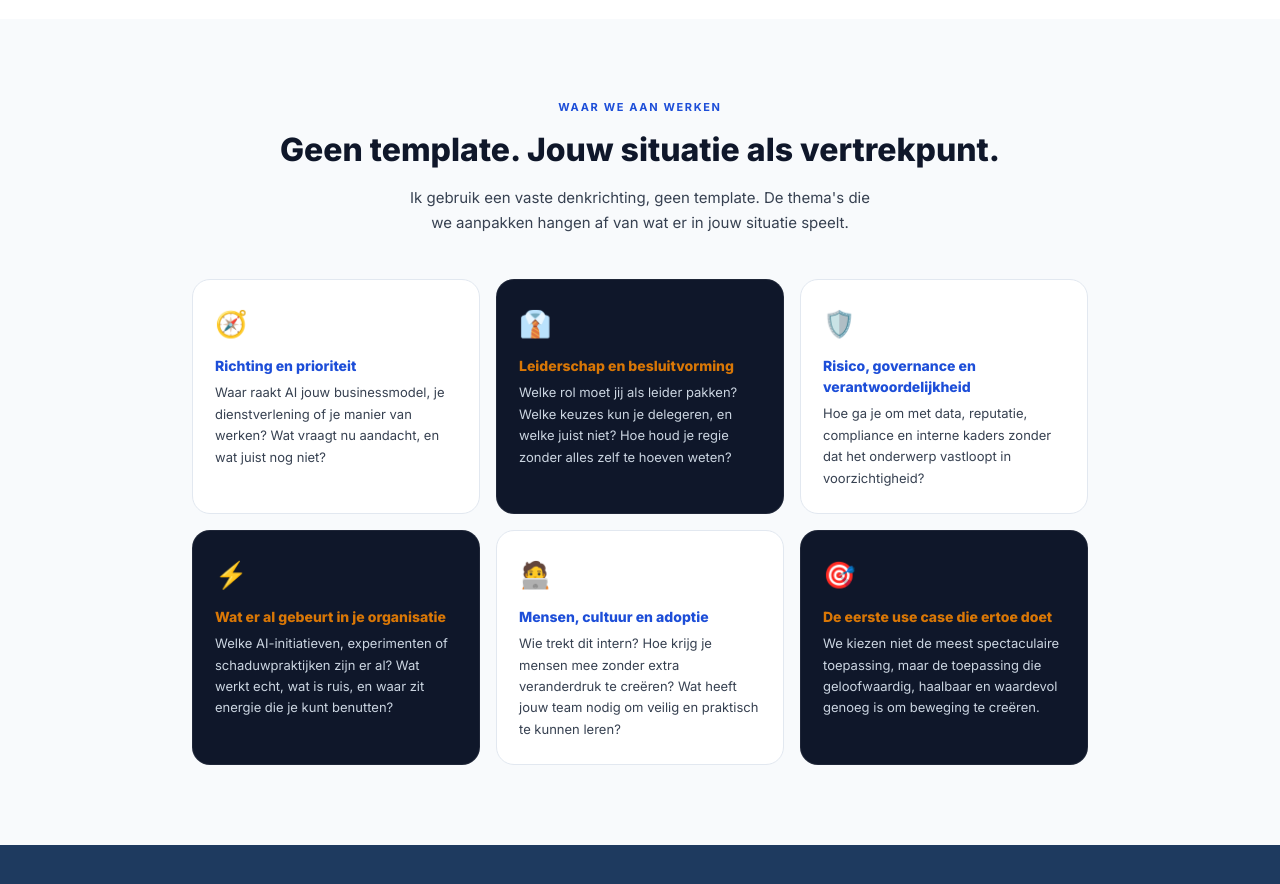
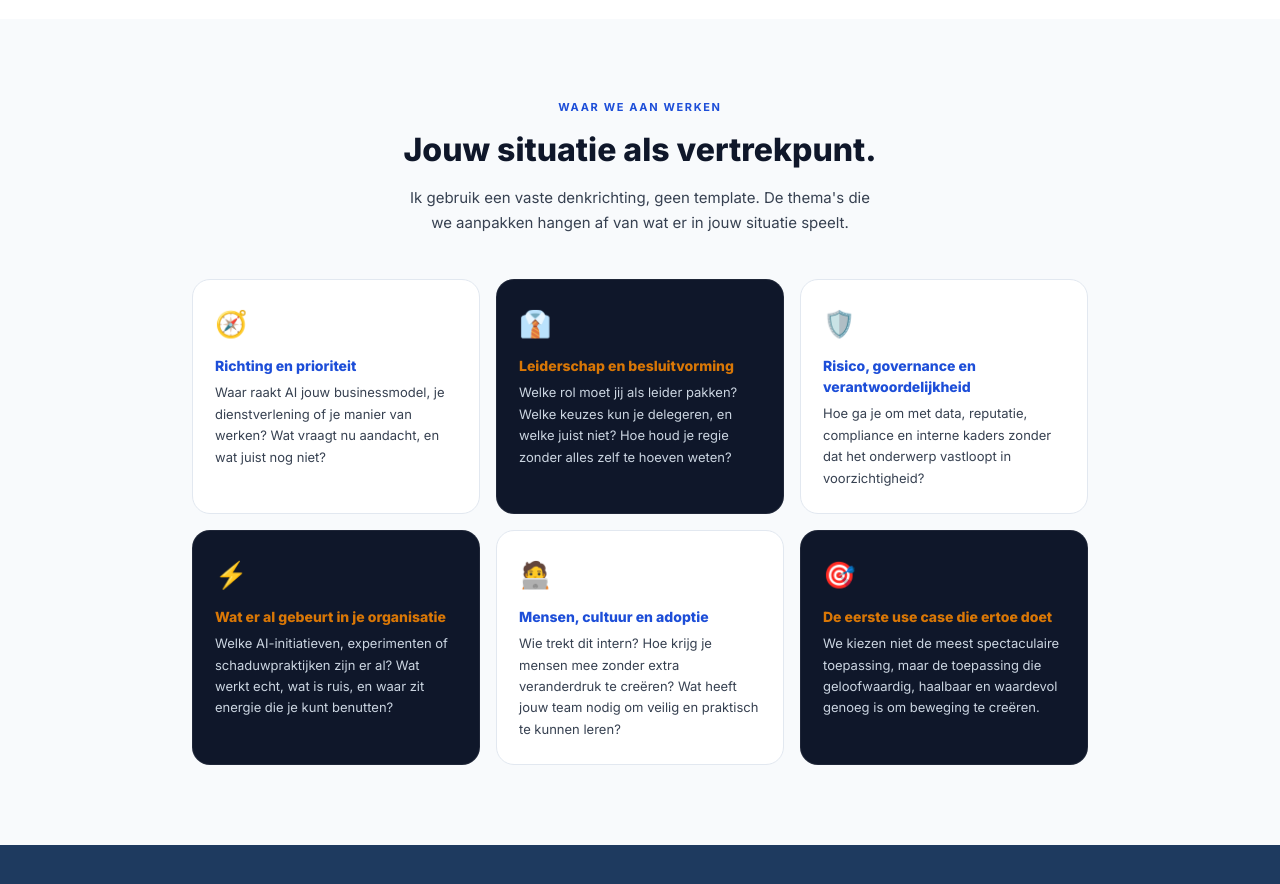
Before and after one commit to markintosch/ai_quiz, a Next.js app: page /mentor in a window 1280 px wide. Shown: the part 1420-2304 px from the top of the page. Built offline with nearby package versions, Linux system fonts and the light colour scheme.

Commit message:
Remove 'geen template' from areasTitle (all 3 languages)
Co-Authored-By: Claude Sonnet 4.6 <noreply@anthropic.com>

```diff
--- a/src/app/mentor/page.tsx
+++ b/src/app/mentor/page.tsx
@@ -70,7 +70,7 @@ const T = {
     ],
 
     areasLabel: 'Waar we aan werken',
-    areasTitle: 'Geen template. Jouw situatie als vertrekpunt.',
+    areasTitle: 'Jouw situatie als vertrekpunt.',
     areasBody:  'Ik gebruik een vaste denkrichting, geen template. De thema\'s die we aanpakken hangen af van wat er in jouw situatie speelt.',
     areas: [
       { icon: '🧭', title: 'Richting en prioriteit',                       body: 'Waar raakt AI jouw businessmodel, je dienstverlening of je manier van werken? Wat vraagt nu aandacht, en wat juist nog niet?' },
@@ -185,7 +185,7 @@ const T = {
     ],
 
     areasLabel: 'What we work on',
-    areasTitle: 'No template. Your situation as the starting point.',
+    areasTitle: 'Your situation as the starting point.',
     areasBody:  'I use a consistent framework, not a template. The themes we work on depend on what is actually happening in your situation.',
     areas: [
       { icon: '🧭', title: 'Direction and priority',                         body: 'Where does AI touch your business model, your services or your way of working? What needs attention now, and what can wait?' },
@@ -300,7 +300,7 @@ const T = {
     ],
 
     areasLabel: 'Woran wir arbeiten',
-    areasTitle: 'Kein Template. Deine Situation als Ausgangspunkt.',
+    areasTitle: 'Deine Situation als Ausgangspunkt.',
     areasBody:  'Ich verwende eine klare Denkrichtung, kein Template. Die Themen, die wir angehen, hängen davon ab, was in deiner Situation wirklich eine Rolle spielt.',
     areas: [
       { icon: '🧭', title: 'Richtung und Priorität', body: 'Wo berührt KI dein Geschäftsmodell, deine Leistungen oder deine Arbeitsweise? Was braucht jetzt Aufmerksamkeit, und was noch nicht?' },
```
